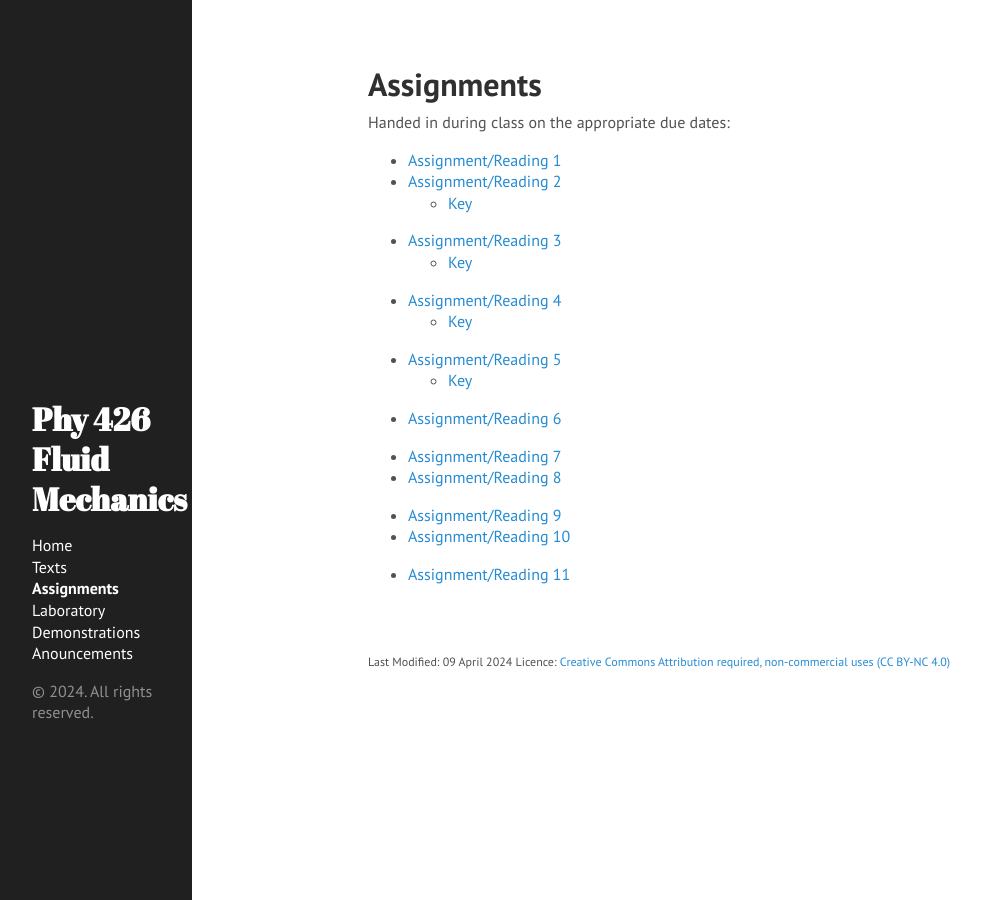
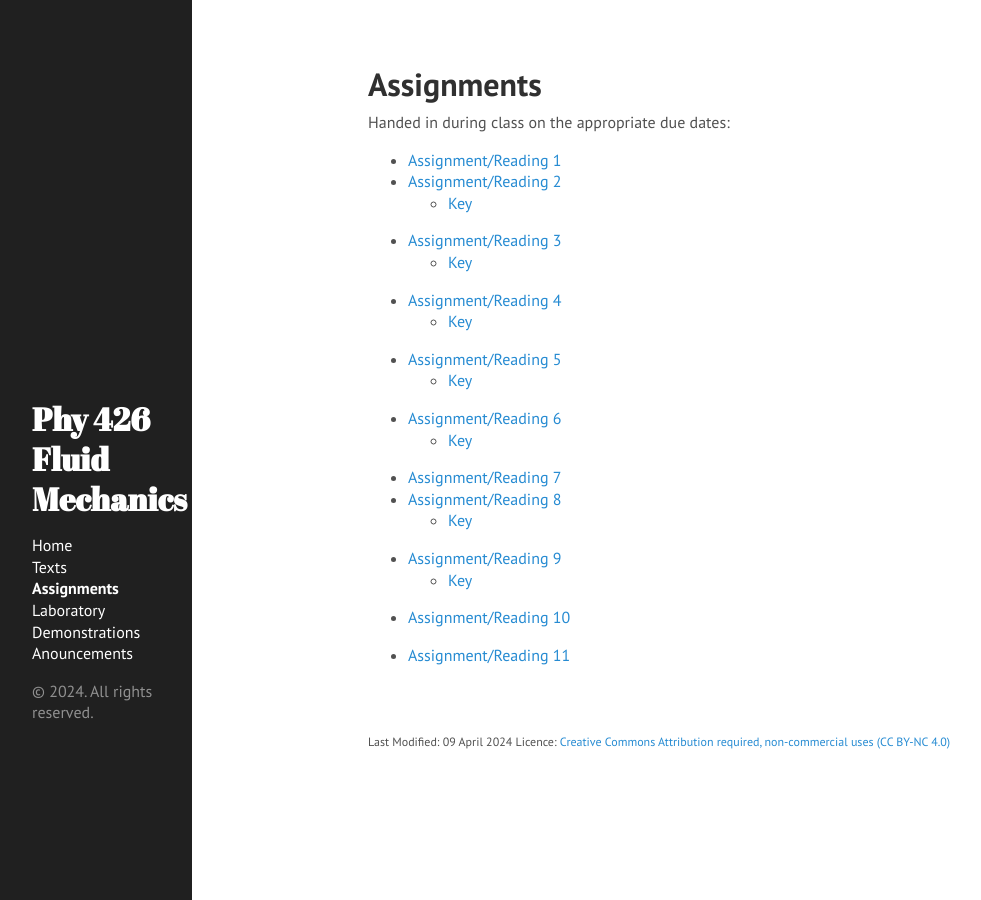
Before and after one commit to jklymak/Phy426, a Jekyll site: the page built from docs/Assignments/index.md, in a window 1280 px wide. Shown: the whole page, without its empty margins (0-981 px from the left). Built offline with Jekyll 4.4.1, drawn with Linux system fonts in a browser that asks for light colours.

Commit message:
DOC: Assignment keys

```diff
--- a/docs/Assignments/index.md
+++ b/docs/Assignments/index.md
@@ -15,15 +15,12 @@ Handed in during class on the appropriate due dates:
   - [Assignment/Reading 5](../Assignments/Assignment05/)
     - [Key](../Assignments/Assignment5Key.html)
   - [Assignment/Reading 6](../Assignments/Assignment06/)
-    {% comment %}
     - [Key](../Assignments/Assignment6Key.html)
-    {% endcomment %}
   - [Assignment/Reading 7](../Assignments/Assignment07/)
   - [Assignment/Reading 8](../Assignments/Assignment08/)
-    {% comment %}
     - [Key](../Assignments/Assignment08Key.html)
-    {% endcomment %}
   - [Assignment/Reading 9](../Assignments/Assignment09/)
+    - [Key](../Assignments/Assignment09Key.pdf)
   - [Assignment/Reading 10](../Assignments/Assignment10/)
     {% comment %}
     - [Key](../Assignments/Assignment10key.html)
```
Also changed, not shown: 1 other file.
